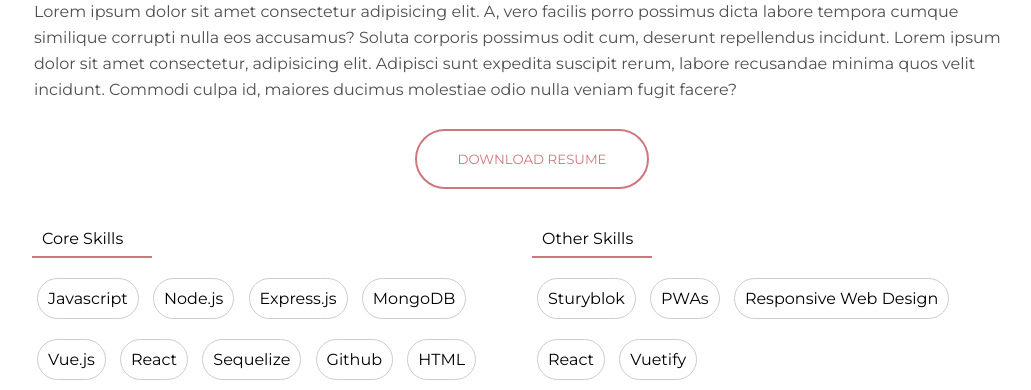
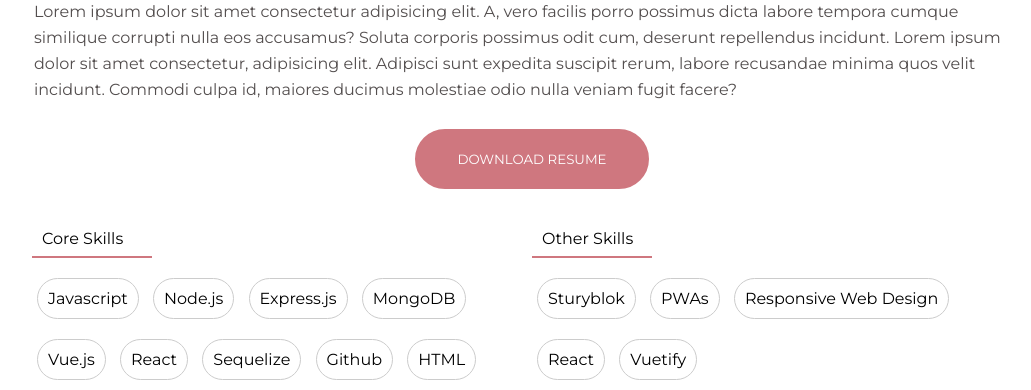
Before and after one commit to DucwTran/DucwTran.github.io, a plain HTML site: page index.html in a window 1280 px wide. In both pictures the pointer is over the button "DOWNLOAD RESUME". Shown: the part 720-1110 px from the top of the page, without its empty margins (108-1139 px from the left). Drawn offline with Linux system fonts and the light colour scheme.

Commit message:
submit baitap2 lan 2

```diff
--- a/style.css
+++ b/style.css
@@ -114,6 +114,12 @@ img {
   color: #cf777f;
   border: #cf777f 2px solid;
 }
+.container__download-button:hover{
+  cursor: pointer;
+  background-color: #cf777f;
+  color: white;
+  border-color: #cf777f;
+}
 
 .container__skill{
   display: flex;
```
